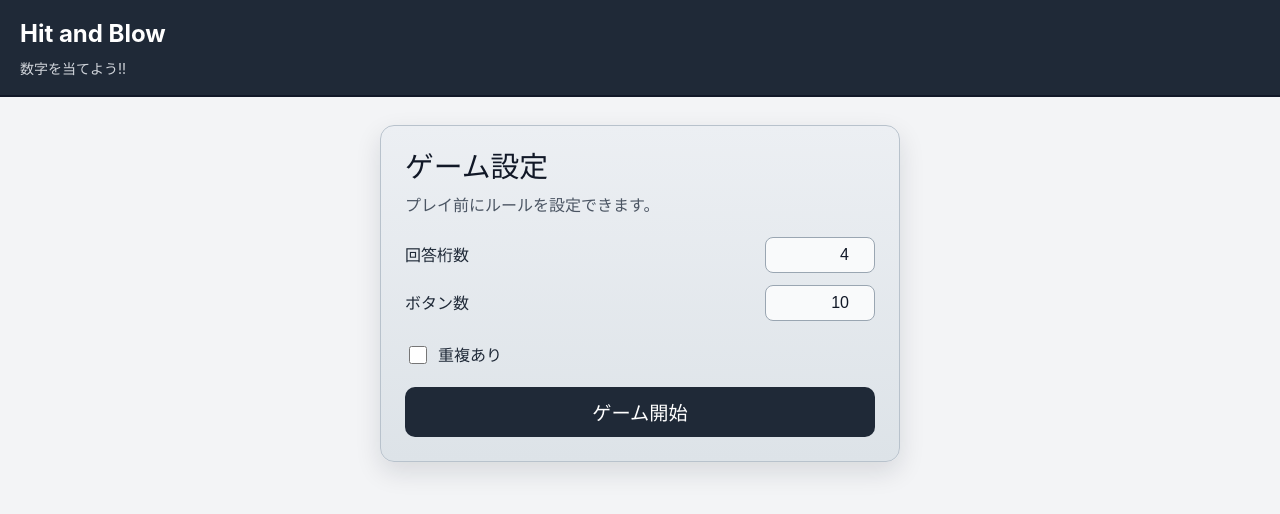
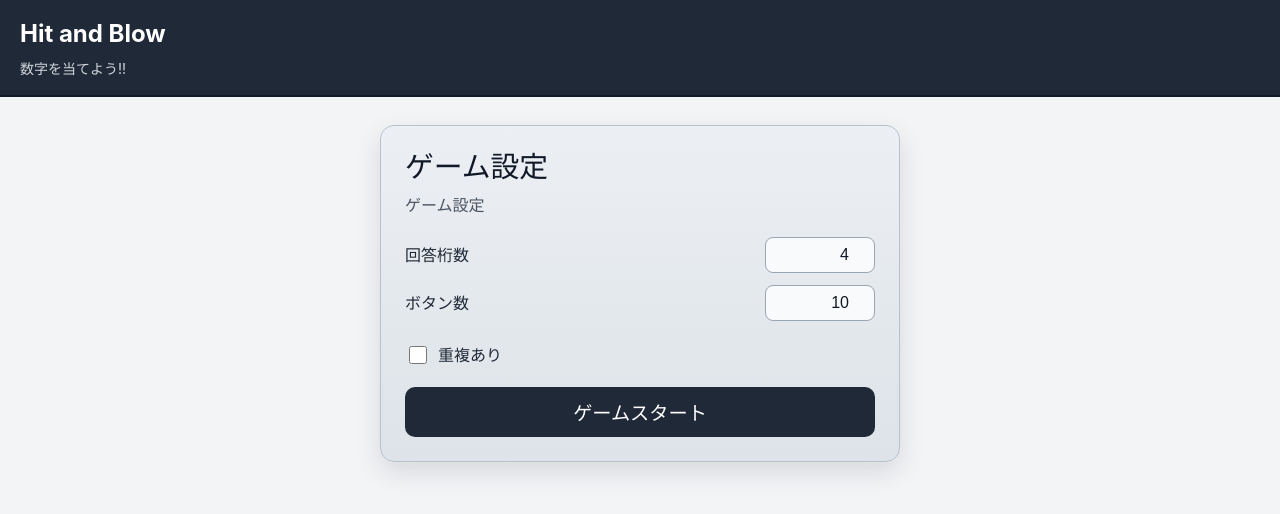
Before and after one commit to Ryoran-ran/React-Ts-HitAndBlow, a React (Vite) app in the folder hit-and-blow/: page / in a window 1280 px wide. Shown: the top 514 px of the page. Built offline with nearby package versions, Linux system fonts and the light colour scheme.

Commit message:
feat:ボタン名をjsonファイルで管理する対応

```diff
--- a/hit-and-blow/src/game/menu/MenuGame.tsx
+++ b/hit-and-blow/src/game/menu/MenuGame.tsx
@@ -22,8 +22,8 @@ export default function AppMenuGame() {
   return (
     <main className="menu-layout">
       <section className="menu-card">
-        <h2 className="menu-title">ゲーム設定</h2>
-        <p className="menu-subtitle">プレイ前にルールを設定できます。</p>
+        <h2 className="menu-title">{texts.menu.menuTitle}</h2>
+        <p className="menu-subtitle">{texts.menu.menuTitle}</p>
 
         {/* 桁数 */}
         <div className="menu-field">
@@ -65,7 +65,7 @@ export default function AppMenuGame() {
             checked={ruleDuplication}
             onChange={(e) => setRuleDuplication(e.target.checked)}
           />
-          重複あり
+          {texts.menu.ruleDuplication}
         </label>
 
         {/* ゲームスタート */}
@@ -81,7 +81,7 @@ export default function AppMenuGame() {
             })
           }
         >
-          ゲーム開始
+          {texts.menu.gameStart}
         </button>
       </section>
     </main>
--- a/hit-and-blow/src/texts/ja.json
+++ b/hit-and-blow/src/texts/ja.json
@@ -5,8 +5,12 @@
   }
 
   ,"menu":{
-    "digits":"回答桁数"
+    "menuTitle":"ゲーム設定"
+    ,"menuExplain":"プレイ前にルールを設定できます。"
+    ,"digits":"回答桁数"
     ,"useButton":"ボタン数"
+    ,"ruleDuplication":"重複あり"
+    ,"gameStart":"ゲームスタート"
   }
 
   ,"game": {
```
